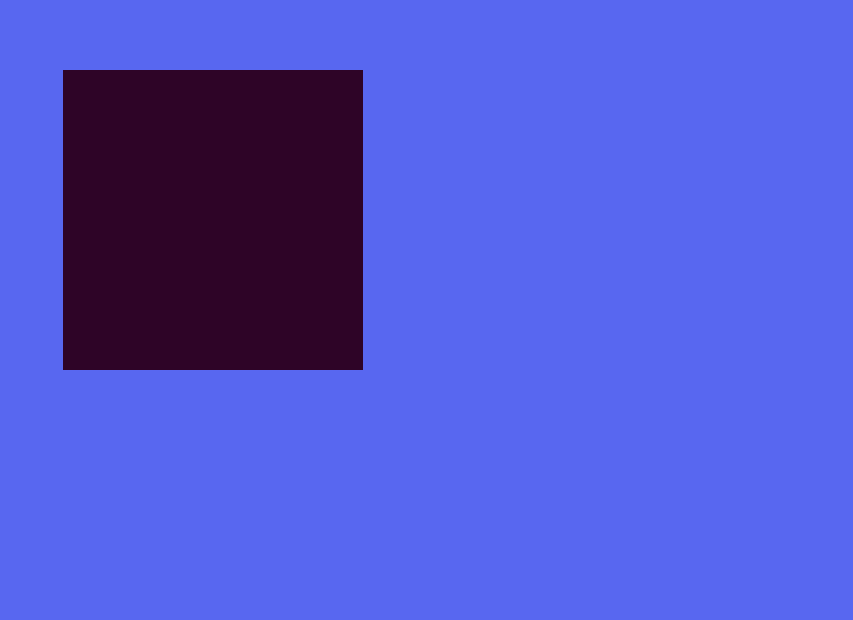
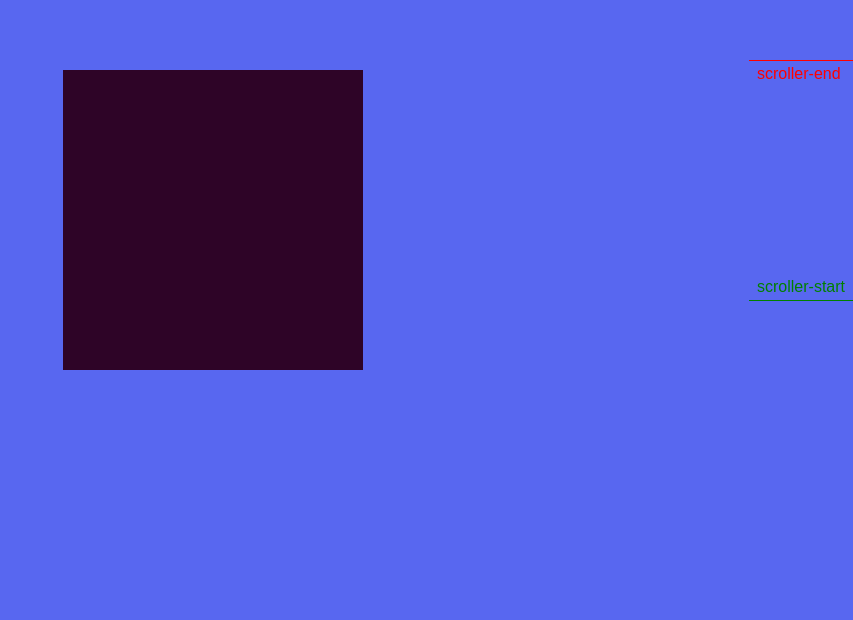
Before and after one commit to Arunmaity2003/GSAP, a plain HTML site: page gsap2(Scroll Trigger)/index.html in a window 1280 px wide. Shown: the part 180-800 px from the top of the page, without its empty margins (427-1280 px from the left). Drawn offline with nearby package versions, Linux system fonts and the light colour scheme.

Commit message:
scroll trigger-scrub,pin

```diff
--- a/gsap2(Scroll Trigger)/index.html
+++ b/gsap2(Scroll Trigger)/index.html
@@ -12,8 +12,9 @@
     </div>
     <div id="page2">
         <!-- <div id="box"></div> -->
-         <h1>Hello guys </h1>
-         <h2>This Is arun</h2>
+         <!-- <h1>Hello guys </h1>
+         <h2>This Is arun</h2> -->
+         <div id="box"></div>
     </div>
     <div id="page3">
         <div id="box"></div>
--- a/gsap2(Scroll Trigger)/script.js
+++ b/gsap2(Scroll Trigger)/script.js
@@ -1,9 +1,9 @@
-gsap.from("#page1 #box",{
-    scale:0,
-    delay:1,
-    duration:2,
-    rotate:720
-})
+// gsap.from("#page1 #box",{
+//     scale:0,
+//     delay:1,
+//     duration:2,
+//     rotate:720
+// })
 
 // gsap.from("#page2 #box",{
 //     scale:0,
@@ -17,3 +17,46 @@ gsap.from("#page1 #box",{
 //         start:"top 60%"
 //     }
 // })
+
+// gsap.from("#page2 h1",{
+//     opacity:0,
+//     duration:2,
+//     x:500,
+
+//     scrollTrigger:{
+//         trigger:"#page2 h1",
+//         scroller:"body",
+//         markers:true,
+//         start:"top 60%"
+//     }
+// })
+
+// gsap.from("#page2 h2",{
+//     opacity:0,
+//     duration:2,
+//     x:-500,
+
+//     scrollTrigger:{
+//         trigger:"#page2 h2",
+//         scroller:"body",
+//         markers:true,
+//         start:"top 60%"
+//     }
+// })
+
+gsap.from("#page2 #box",{
+    scale:0,
+    opacity:0,
+    duration:1,
+    rotate:720,
+
+    scrollTrigger:{
+        trigger:"#page2 #box",
+        scroller:"body",
+        markers:true,
+        start:"top 60%",
+        end:"top 30%",
+        scrub:3, //use for the smoothness
+        pin:true
+    }
+})
```
